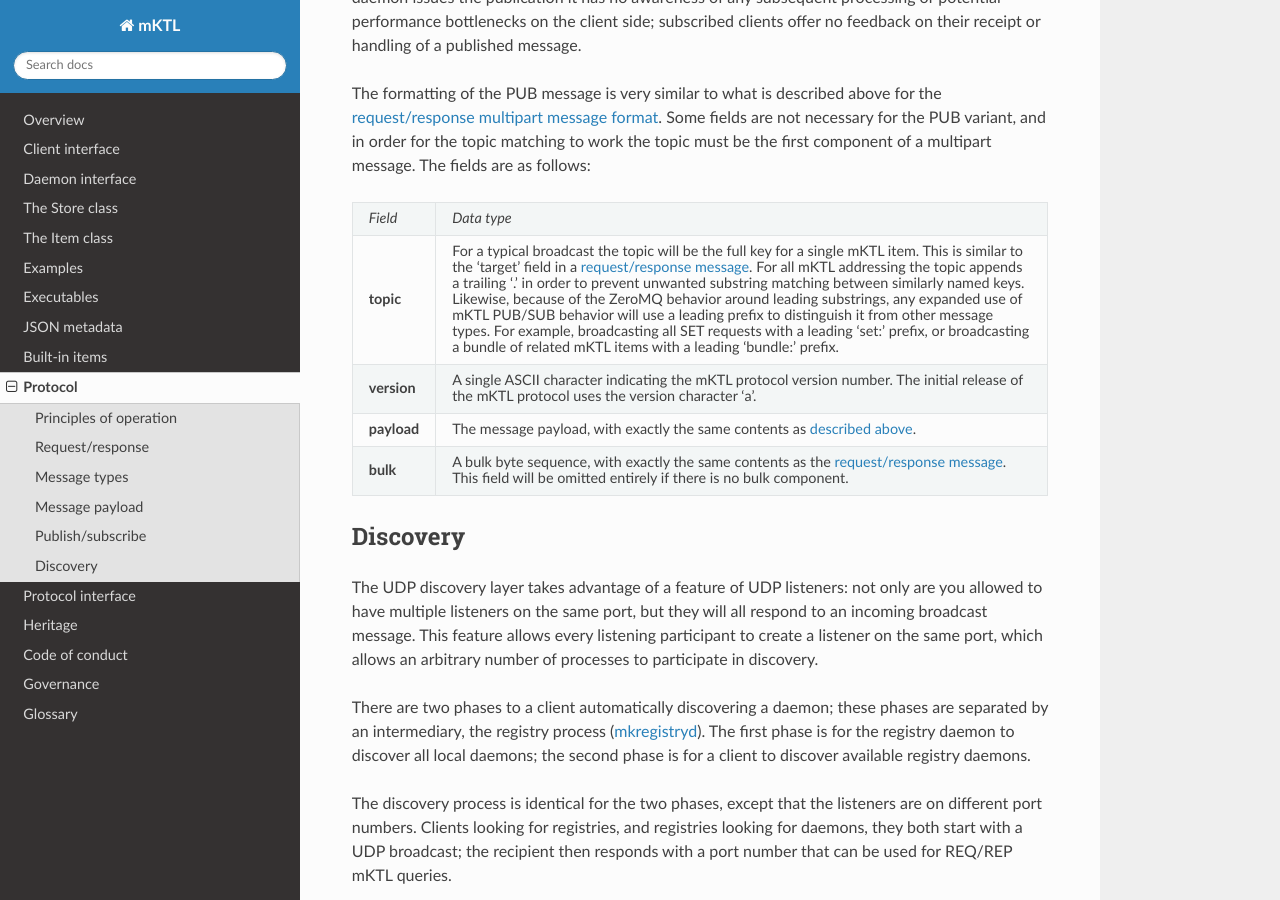
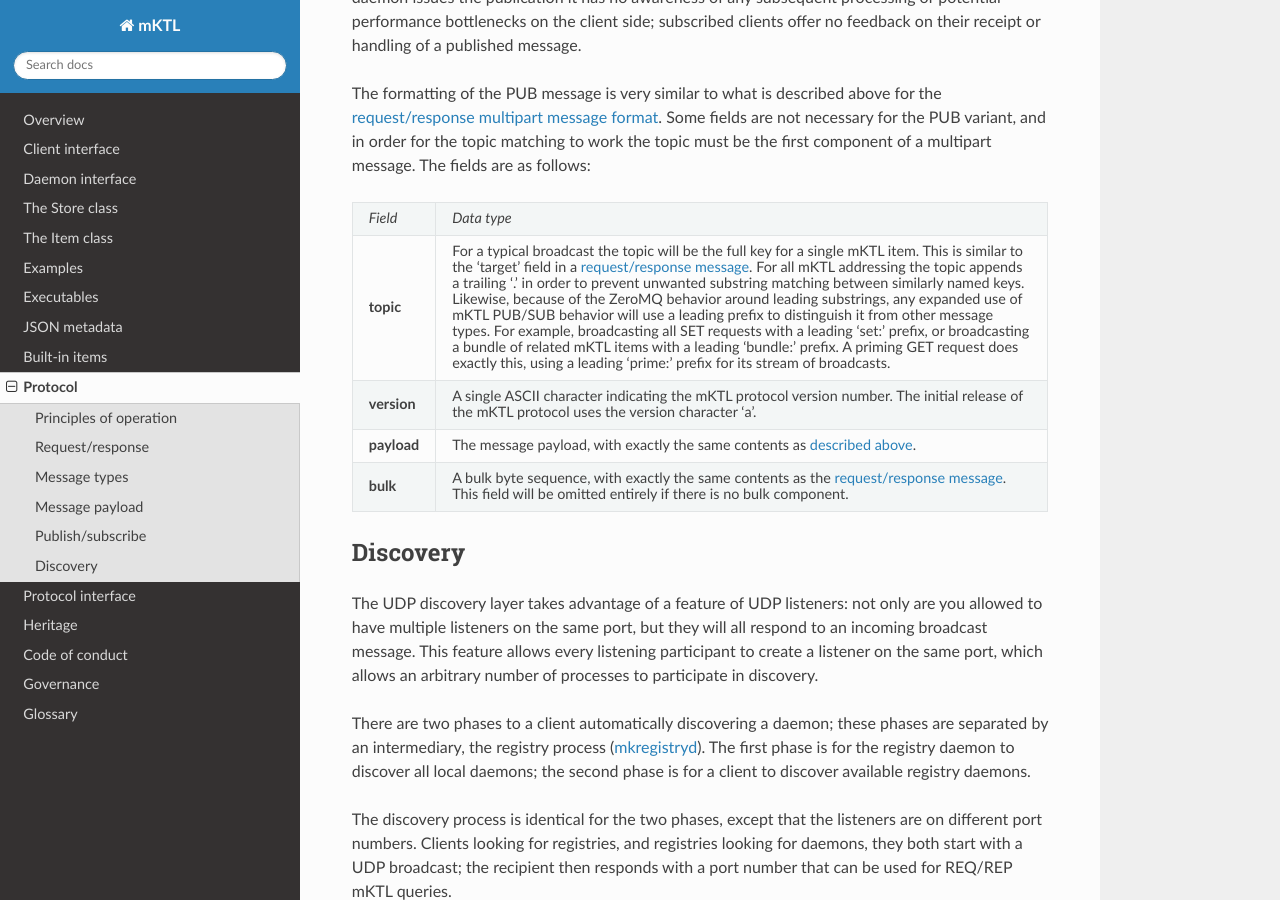
Before and after one commit to KeckObservatory/mKTL, a Sphinx documentation site: the page built from doc/protocol.rst, in a window 1280 px wide and 900 px high, scrolled down 5400 px. Built offline with Sphinx 7.4.7 and the Read the Docs theme 3.1.0, drawn with Linux system fonts in a browser that asks for light colours.

Commit message:
Mention the 'prime:' prefix in the description of the topic field.

```diff
--- a/doc/protocol.rst
+++ b/doc/protocol.rst
@@ -404,7 +404,8 @@
       leading prefix to distinguish it from other message types. For example,
       broadcasting all SET requests with a leading 'set:' prefix, or
       broadcasting a bundle of related mKTL items with a leading 'bundle:'
-      prefix.
+      prefix. A priming GET request does exactly this, using a leading 'prime:'
+      prefix for its stream of broadcasts.
 
   * - **version**
     - A single ASCII character indicating the mKTL protocol version number.
```
